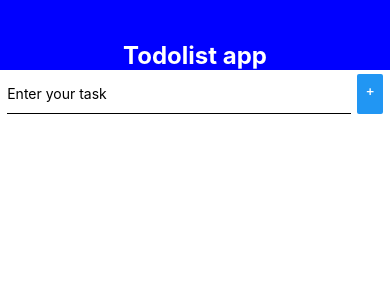
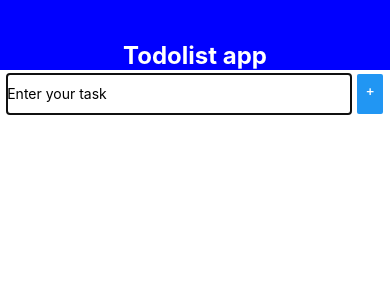
Before and after one commit to Inna3112/todolist-rn-ts, a React Native app: screen / in a window 390 px wide. Shown: the top 300 px of the page. Built offline with nearby package versions, Linux system fonts and the light colour scheme.

Commit message:
TextInput has been updated

```diff
--- a/src/InputBlock.tsx
+++ b/src/InputBlock.tsx
@@ -1,5 +1,5 @@
 import React, {useState} from 'react';
-import {Button, StyleSheet, TextInput, View} from 'react-native';
+import {Button, StyleSheet, TextInput, View, Alert} from 'react-native';
 import {TaskType} from './Tasks/Tasks';
 
 type PropsType = {
@@ -14,16 +14,23 @@ export const InputBlock: React.FC<PropsType> = ({setTasks, tasks}) => {
       id: Date.now().toString(),
       title,
     };
-    setTasks([newTask, ...tasks]);
-    setTitle('');
+    if (title.trim()) {
+      setTasks([newTask, ...tasks]);
+      setTitle('');
+    } else {
+      Alert.alert('Enter your task!');
+    }
   };
   return (
     <View style={styles.container}>
       <TextInput
         style={styles.input}
         placeholder="Enter your task"
-        defaultValue={title}
+        value={title}
         onChangeText={setTitle}
+        autoCorrect={true}
+        autoCapitalize={'characters'}
+        autoFocus={true}
       />
       <Button title={'+'} onPress={addTask} />
     </View>
```
